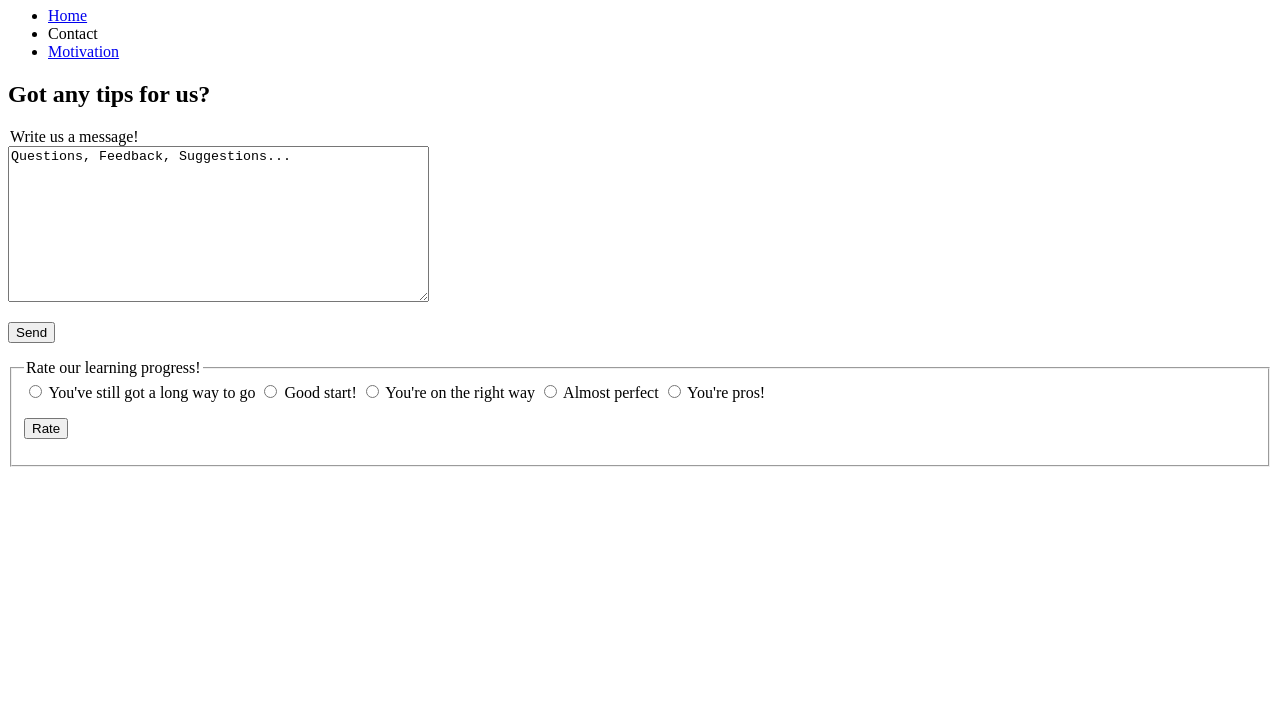
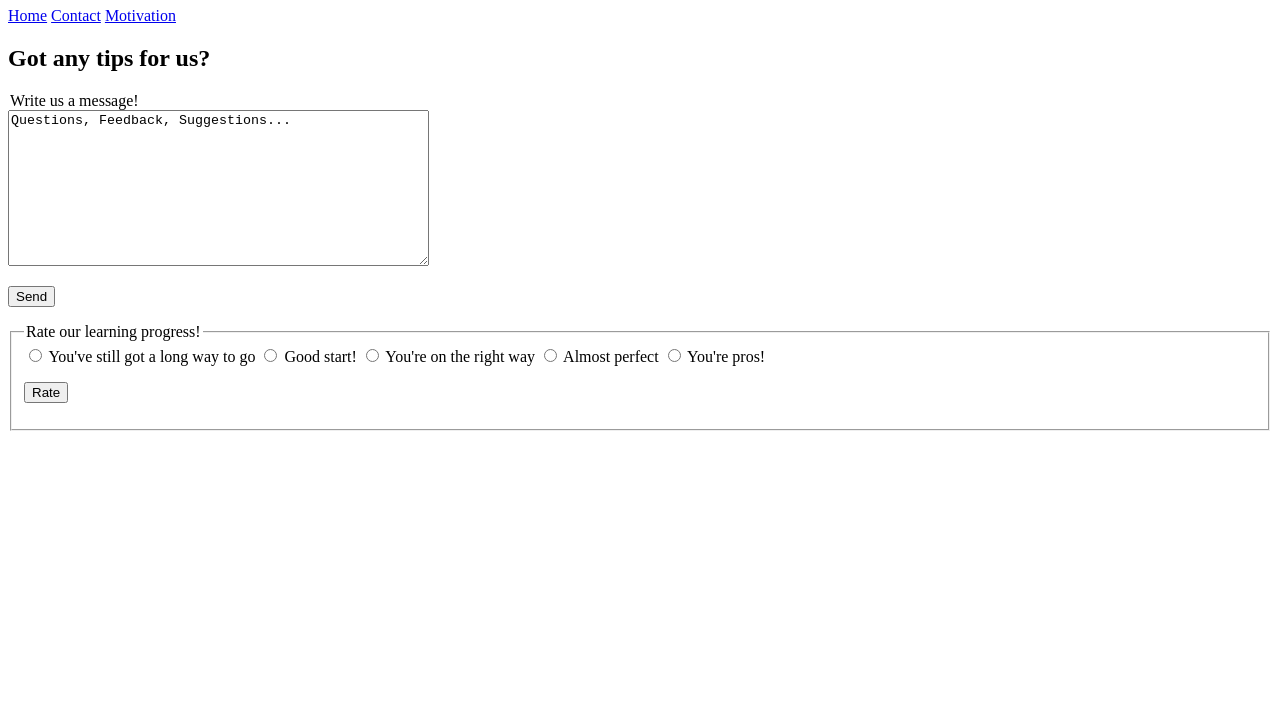
Before and after one commit to henniishappy/OurFirstWebsite, a plain HTML site: page OurFirstWebsite/html/contact.html in a window 1280 px wide. Shown: the part 73-800 px from the top of the page. Drawn offline with Linux system fonts and the light colour scheme.

Commit message:
Menü angepasst

```diff
--- a/OurFirstWebsite/html/contact.html
+++ b/OurFirstWebsite/html/contact.html
@@ -9,13 +9,11 @@
     <header>
         <h1>Our First Website</h1>
     </header>
-    <nav>
-        <ul>
-            <li><a href="../index.html">Home</a></li>
-            <li><a tabindex="0" aria-current="page">Contact</a></li>
-            <li><a href="table.html">Motivation</a></li>
-        </ul>
-    </nav>
+	  <div class="topnav">
+  	  <a href="../index.html">Home</a>
+  		<a class ="active" href="html/contact.html">Contact</a>
+  		<a href="html/table.html">Motivation</a>
+	  </div>
     <form>
         <h2>Got any tips for us?</h2>
         <section>
```
